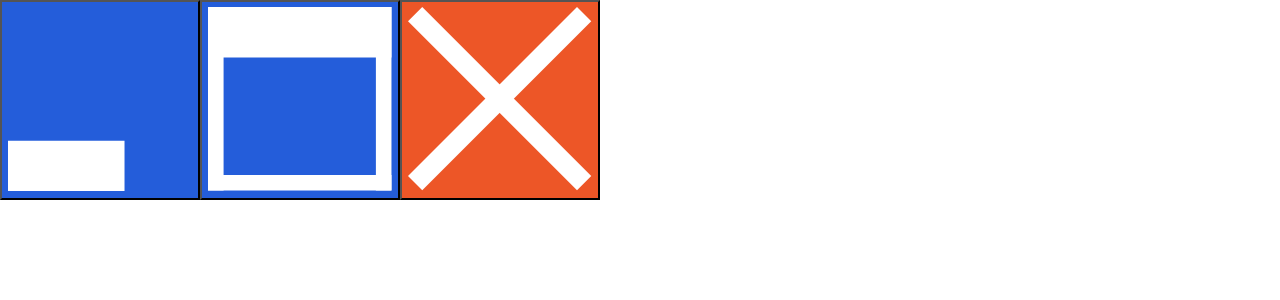
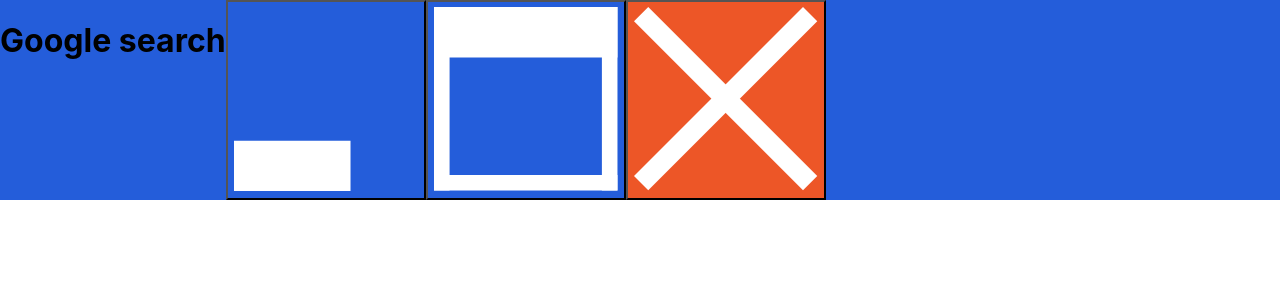
Before and after one commit to shishaltojo/im-feeling-lucky, a React (Create React App) app: page / in a window 1280 px wide. Shown: the top 300 px of the page. Built offline with nearby package versions, Linux system fonts and the light colour scheme.

Commit message:
Styling TopBar

```diff
--- a/src/components/TopBar/index.js
+++ b/src/components/TopBar/index.js
@@ -9,6 +9,11 @@ import maximize from '../../assets/maximize.svg';
 import close from '../../assets/close.svg';
 
 const StyledComponent = styled.div`
+  background-color: ${theme.palette.primary.main};
+
+  display: flex;
+  flex-direction: row;
+
   button {
     width: 200px;
     height: 200px;
@@ -27,6 +32,7 @@ const StyledComponent = styled.div`
 const TopBar = () => {
   return (
     <StyledComponent>
+      <h1>Google search</h1>
       <button id="minimize-button" type="button">
         <img src={minimize} alt="minimize" />
       </button>
```
